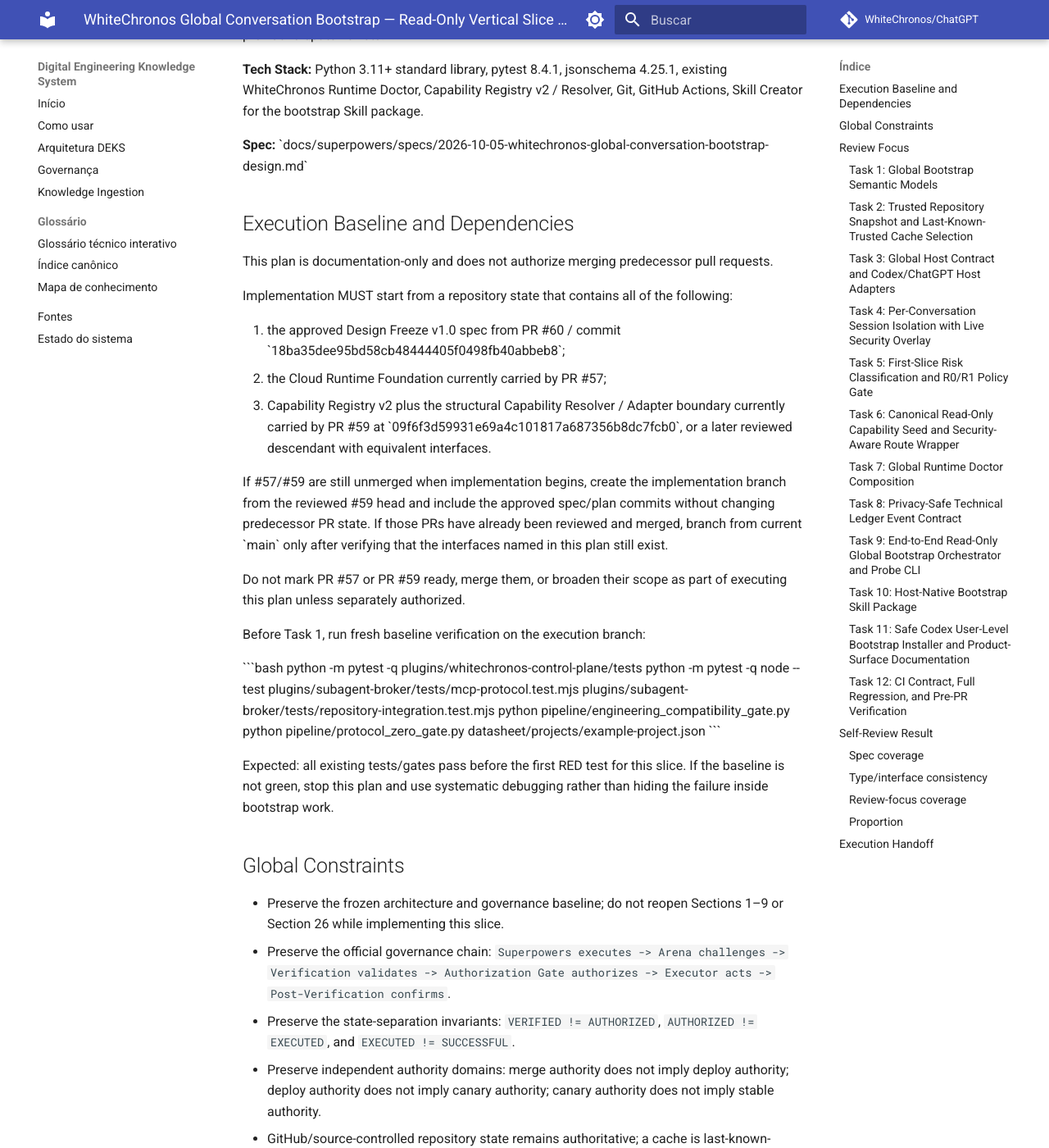
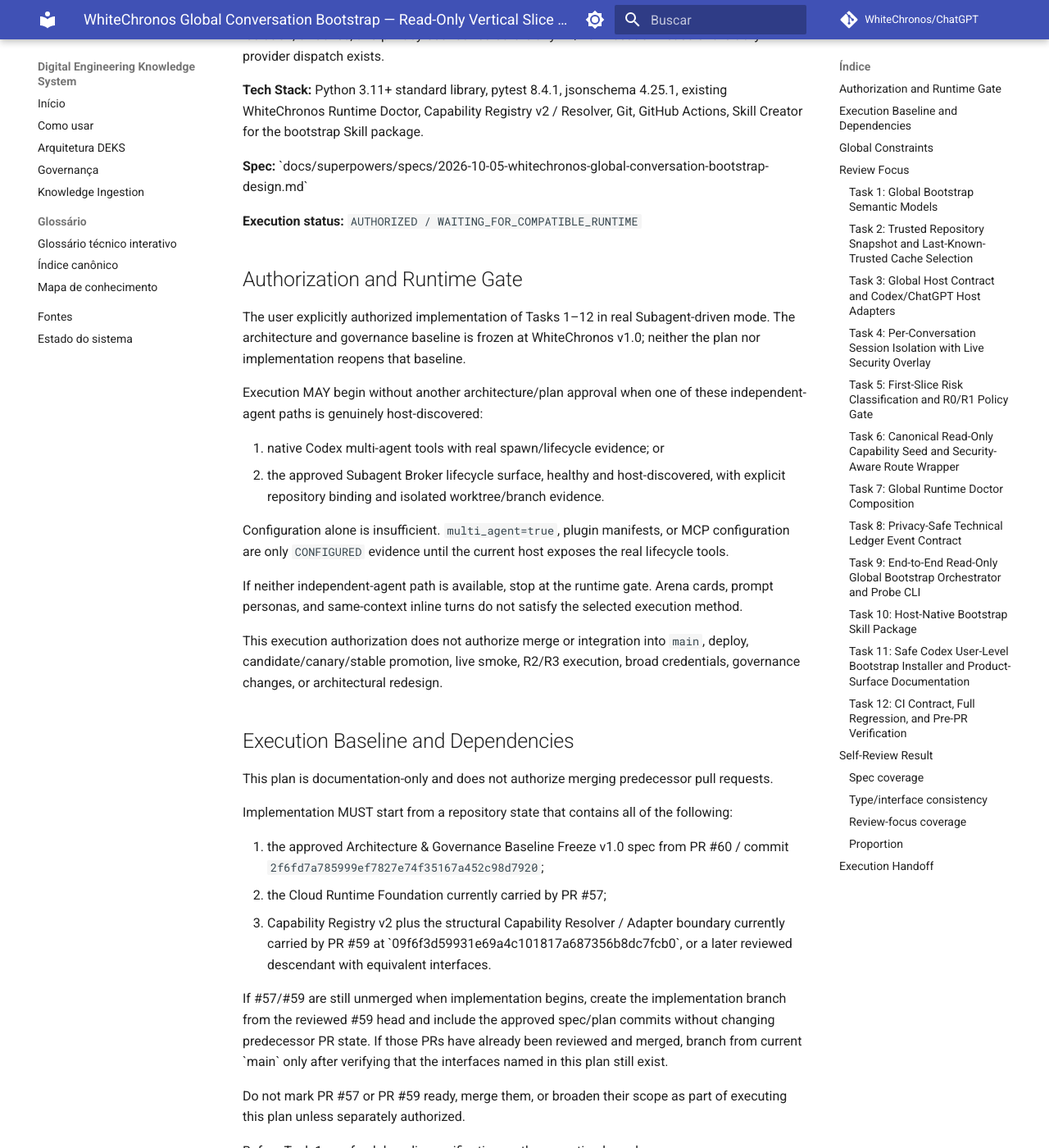
Before and after one commit to WhiteChronos/ChatGPT, an MkDocs documentation site: the page built from docs/superpowers/plans/2026-10-05-whitechronos-global-conversation-bootstrap-read-only-slice.md, in a window 1280 px wide and 1400 px high, scrolled down 556 px. Shown: the whole window at 82% size. Built offline with MkDocs 1.6.1 and Material for MkDocs 9.7.7, drawn with Linux system fonts in a browser that asks for light colours; comment, search, counter and statistics services are not loaded; some of the changed text lies outside the part shown.

Commit message:
docs: tighten WhiteChronos runtime execution gate

```diff
--- a/docs/superpowers/plans/2026-10-05-whitechronos-global-conversation-bootstrap-read-only-slice.md
+++ b/docs/superpowers/plans/2026-10-05-whitechronos-global-conversation-bootstrap-read-only-slice.md
@@ -1,6 +1,6 @@
 # WhiteChronos Global Conversation Bootstrap — Read-Only Vertical Slice Implementation Plan
 
-> **For agentic workers:** REQUIRED SUB-SKILL: Use superpowers:subagent-driven-development (recommended) or superpowers:executing-plans to implement this plan task-by-task. Steps use checkbox (\`- [ ]\`) syntax for tracking.
+> **For agentic workers:** REQUIRED SUB-SKILL: Use `superpowers:subagent-driven-development` with real independent subagents to implement this plan task-by-task. Do not degrade to inline execution unless the user separately authorizes that fallback. Steps use checkbox (`- [ ]`) syntax for tracking.
 
 **Goal:** Implement the first approved WhiteChronos Global Conversation Bootstrap vertical slice so a compatible ChatGPT/Codex conversation can identify its host, load a trusted control snapshot, isolate session state, classify and authorize only R0/R1 work, resolve an eligible read-only capability, report evidence-qualified runtime state, and emit privacy-safe technical ledger metadata without granting mutation authority.
 
@@ -10,13 +10,30 @@
 
 **Spec:** \`docs/superpowers/specs/2026-10-05-whitechronos-global-conversation-bootstrap-design.md\`
 
+**Execution status:** `AUTHORIZED / WAITING_FOR_COMPATIBLE_RUNTIME`
+
+## Authorization and Runtime Gate
+
+The user explicitly authorized implementation of Tasks 1–12 in real Subagent-driven mode. The architecture and governance baseline is frozen at WhiteChronos v1.0; neither the plan nor implementation reopens that baseline.
+
+Execution MAY begin without another architecture/plan approval when one of these independent-agent paths is genuinely host-discovered:
+
+1. native Codex multi-agent tools with real spawn/lifecycle evidence; or
+2. the approved Subagent Broker lifecycle surface, healthy and host-discovered, with explicit repository binding and isolated worktree/branch evidence.
+
+Configuration alone is insufficient. `multi_agent=true`, plugin manifests, or MCP configuration are only `CONFIGURED` evidence until the current host exposes the real lifecycle tools.
+
+If neither independent-agent path is available, stop at the runtime gate. Arena cards, prompt personas, and same-context inline turns do not satisfy the selected execution method.
+
+This execution authorization does not authorize merge or integration into `main`, deploy, candidate/canary/stable promotion, live smoke, R2/R3 execution, broad credentials, governance changes, or architectural redesign.
+
 ## Execution Baseline and Dependencies
 
 This plan is documentation-only and does not authorize merging predecessor pull requests.
 
 Implementation MUST start from a repository state that contains all of the following:
 
-1. the approved Design Freeze v1.0 spec from PR #60 / commit \`18ba35dee95bd58cb48444405f0498fb40abbeb8\`;
+1. the approved Architecture & Governance Baseline Freeze v1.0 spec from PR #60 / commit `2f6fd7a785999ef7827e74f35167a452c98d7920`;
 2. the Cloud Runtime Foundation currently carried by PR #57;
 3. Capability Registry v2 plus the structural Capability Resolver / Adapter boundary currently carried by PR #59 at \`09f6f3d59931e69a4c101817a687356b8dc7fcb0\`, or a later reviewed descendant with equivalent interfaces.
 
@@ -1087,8 +1104,8 @@
 
 ## Execution Handoff
 
-This plan should be implemented only after the spec/plan branch is reviewed and the dependency baseline is available.
+The spec/plan is approved for implementation. Tasks 1–12 are authorized, but execution remains blocked until the dependency baseline is available and a compatible independent-agent runtime is genuinely `HOST_DISCOVERED`.
 
-**Recommended execution method: Subagent-driven development**, because the 12 tasks have clear interfaces and independent RED/GREEN/reviewer gates, while mistakes in trust, isolation, risk, or privacy boundaries would be costly to discover only at the end.
+**Required execution method under the current authorization: Subagent-driven development**, because the 12 tasks have clear interfaces and independent RED/GREEN/reviewer gates, while mistakes in trust, isolation, risk, or privacy boundaries would be costly to discover only at the end.
 
-If real independent subagents are unavailable in the execution runtime, use \`superpowers:executing-plans\` rather than simulating subagents.
+If real independent subagents are unavailable in the execution runtime, stop at the runtime gate and report the evidence. Do not simulate subagents and do not silently fall back to `superpowers:executing-plans`. Inline execution requires separate explicit authorization.
```
